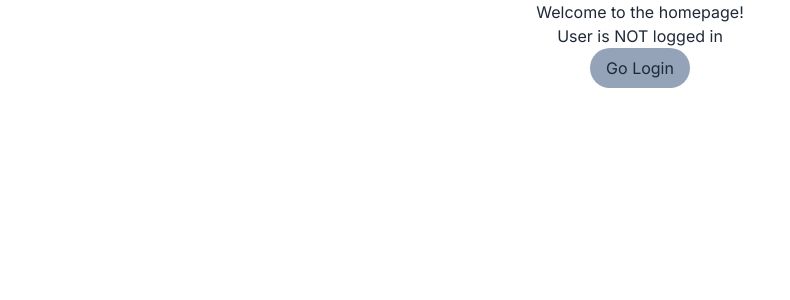
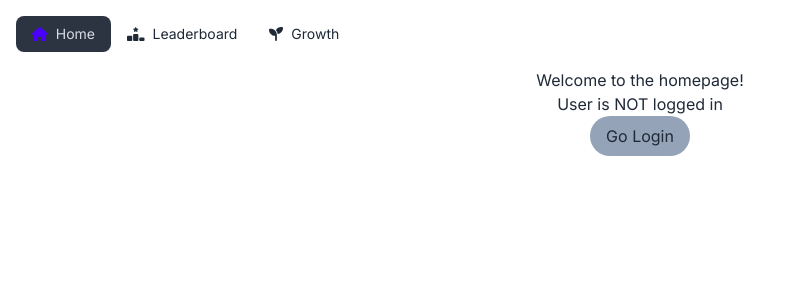
Before and after one commit to rnguyen03/2Fold-AI-Learning-Guide, a Next.js app in the folder hd2/: page / in a window 1280 px wide. Shown: the top 300 px of the page, without its empty margins (0-790 px from the left). Built offline with nearby package versions, Linux system fonts and the light colour scheme; no server answers.

Commit message:
removed root package and modules. merged with explore

```diff
--- a/hd2/package.json
+++ b/hd2/package.json
@@ -25,6 +25,7 @@
     "react": "^18",
     "react-dom": "^18",
     "react-simplemde-editor": "^5.2.0",
+    "react-dropzone": "^14.2.3",
     "simplemde": "^1.11.2",
     "three": "^0.164.1"
   },
--- a/hd2/src/app/layout.js
+++ b/hd2/src/app/layout.js
@@ -1,5 +1,6 @@
 import { Inter } from "next/font/google";
 import "./globals.css";
+import Navbar from "@/components/navigation";
 
 const inter = Inter({ subsets: ["latin"] });
 
@@ -11,7 +12,10 @@ export const metadata = {
 export default function RootLayout({ children }) {
   return (
     <html lang="en">
-      <body className={inter.className}>{children}</body>
+      <body className={inter.className}>
+        <Navbar />
+        {children}
+      </body>
     </html>
   );
 }
--- a/hd2/src/components/navigation.js
+++ b/hd2/src/components/navigation.js
@@ -8,17 +8,15 @@ import { faRankingStar } from "@fortawesome/free-solid-svg-icons/faRankingStar";
 import { faSeedling } from "@fortawesome/free-solid-svg-icons/faSeedling";
 import { usePathname, useRouter } from "next/navigation";
 
-
 export default function Navbar() {
   const pathname = usePathname();
-
 
   const isNavItemActive = (pathToCheck, actualPath) => {
     return pathToCheck === actualPath;
   };
 
   return (
-    <nav className="btm-nav bg-base-100">
+    <nav className="navbar bg-base-100">
       <ul className="menu menu-horizontal">
         <li>
           <Link
--- a/package.json
+++ /dev/null
@@ -1,5 +0,0 @@
-{
-  "dependencies": {
-    "react-dropzone": "^14.2.3"
-  }
-}
```
Also changed, not shown: hd2/src/app/explore/page.jsx (line endings or trailing spaces), 2 other files (tests, documents, lock files or other folders).
